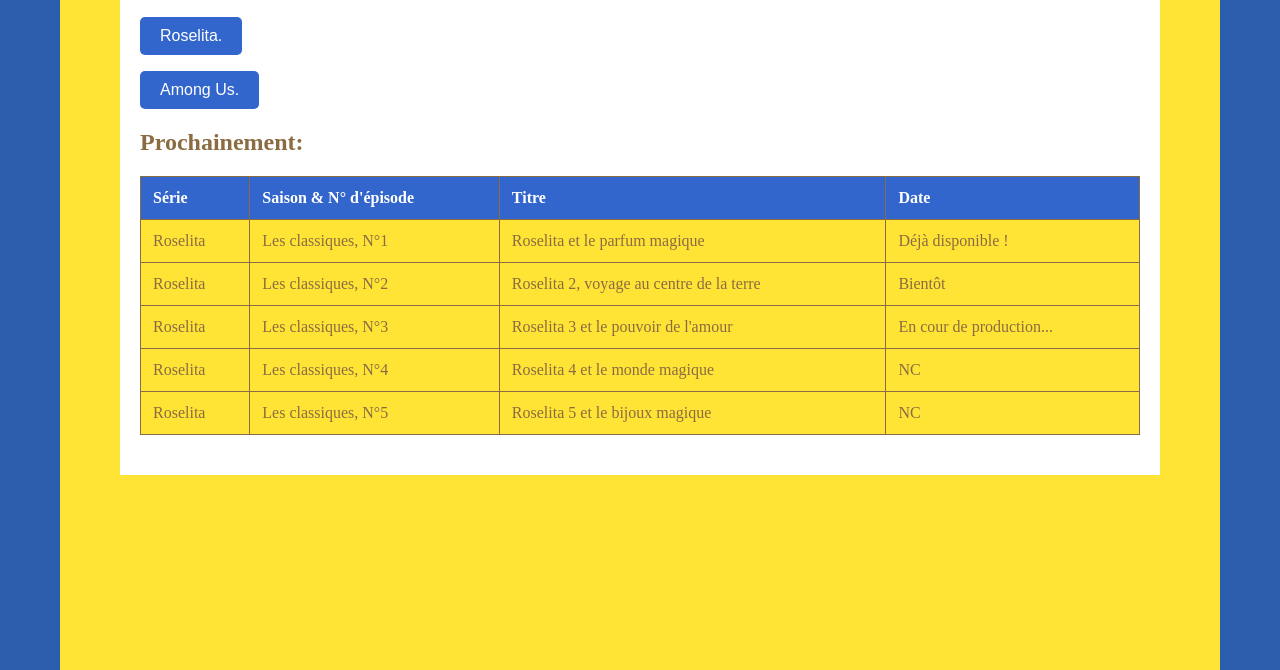
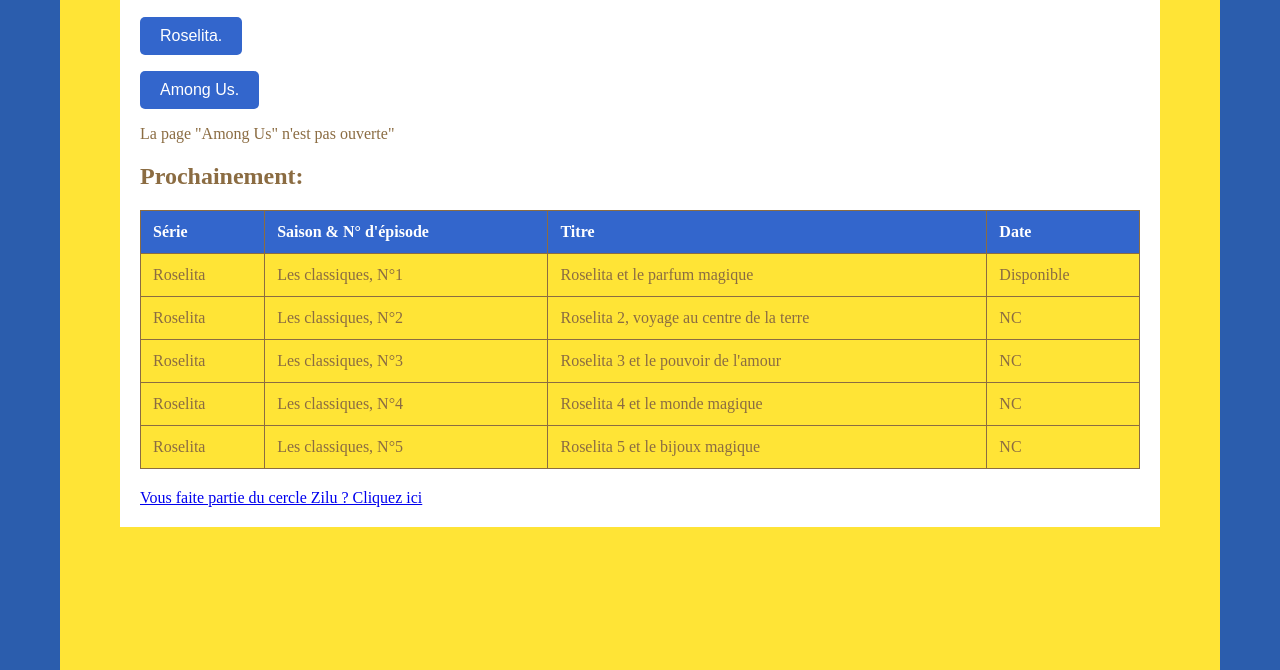
Before and after one commit to GPROS2/Zilu, a plain HTML site: page index.html in a window 1280 px wide. Shown: the part 130-800 px from the top of the page. Drawn offline with Linux system fonts and the light colour scheme.

Commit message:
Add files via upload

```diff
--- a/index.html
+++ b/index.html
@@ -15,6 +15,7 @@
 		<button onclick="window.location.href='https://gpros2.github.io/Roselita'">Roselita.</button>
 		<p> </p>
 		<button onclick="window.location.href='Among_us_accueil.html'">Among Us.</button>
+		<p>La page "Among Us" n'est pas ouverte"<p>
 		<h2>Prochainement:</h2>
 		<table border="1" width="100%">
 			<thead>
@@ -30,19 +31,19 @@
 					<td>Roselita</td>
 					<td>Les classiques, N°1</td>
 					<td>Roselita et le parfum magique</td>
-					<td>Déjà disponible !</td>
+					<td>Disponible</td>
 				</tr>
 				<tr>
 					<td>Roselita</td>
 					<td>Les classiques, N°2</td>
 					<td>Roselita 2, voyage au centre de la terre</td>
-					<td>Bientôt</td>
+					<td>NC</td>
 				</tr>
 				<tr>
 					<td>Roselita</td>
 					<td>Les classiques, N°3</td>
 					<td>Roselita 3 et le pouvoir de l'amour</td>
-					<td>En cour de production...</td>
+					<td>NC</td>
 				</tr>
 				<tr>
 					<td>Roselita</td>
@@ -58,6 +59,7 @@
 				</tr>
 			</tbody>
 		</table>
+		<a href="https://digipad.app/p/1232727/da8da87c082c3">Vous faite partie du cercle Zilu ? Cliquez ici</a>
 	</div>
 </body>
 </html>
```
